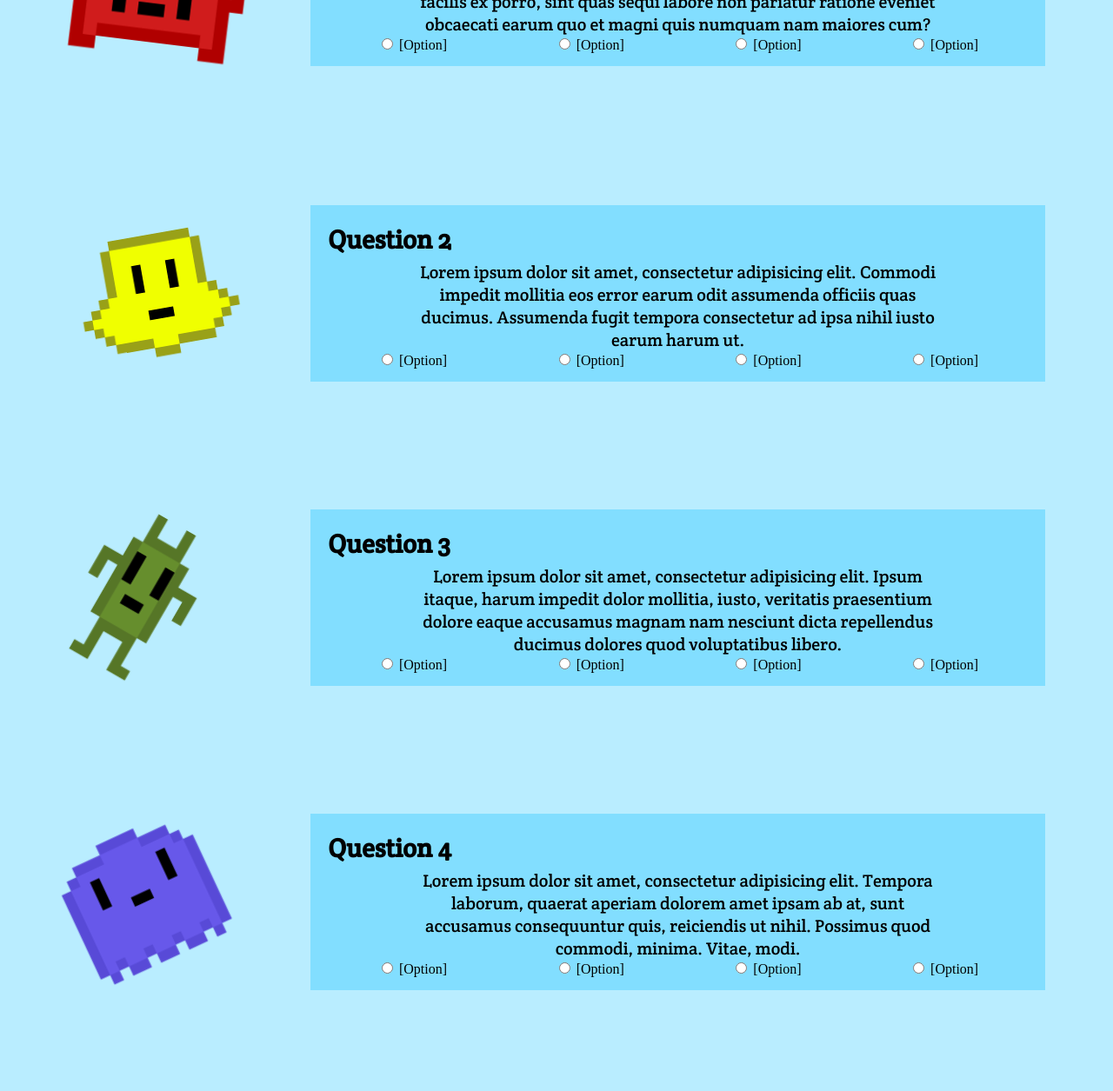
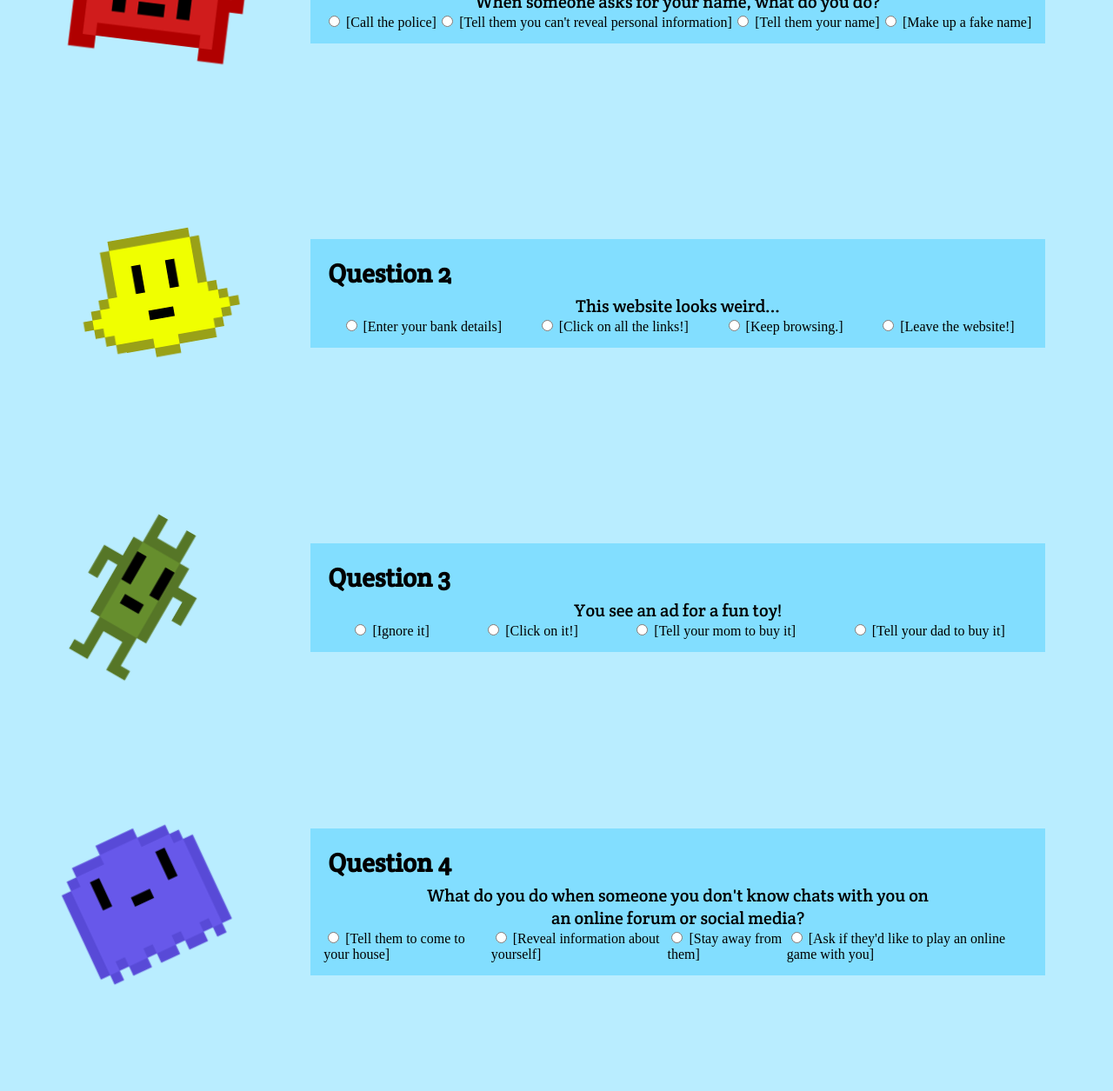
Before and after one commit to knighse/internetisfun, a website: page test.html in a window 1280 px wide. Shown: the part 635-1890 px from the top of the page at 87% size. Drawn offline with Linux system fonts and the light colour scheme.

Commit message:
replaced all remaining sample text

```diff
--- a/test.html
+++ b/test.html
@@ -23,16 +23,16 @@
 			<img src="./images/red.png" class="red">
 			<div class="question">
 				<h2>Question 1</h2>
-				<p>Lorem ipsum dolor sit amet, consectetur adipisicing elit. Culpa facilis ex porro, sint quas sequi labore non pariatur ratione eveniet obcaecati earum quo et magni quis numquam nam maiores cum?</p>
+				<p>When someone asks for your name, what do you do?</p>
 				<div class="options">
 				<div><input type="radio" name="question1" value="option11" id="option11">
-				<label for="option11">[Option]</label></div>
+				<label for="option11">[Call the police]</label></div>
 				<div><input type="radio" name="question1" value="option12" id="option12">
-				<label for="option12">[Option]</label></div>
+				<label for="option12">[Tell them you can't reveal personal information]</label></div>
 				<div><input type="radio" name="question1" value="option13" id="option13">
-				<label for="option13">[Option]</label></div>
+				<label for="option13">[Tell them your name]</label></div>
 				<div><input type="radio" name="question1" value="option14" id="option14">
-				<label for="option14">[Option]</label></div>
+				<label for="option14">[Make up a fake name]</label></div>
 				</div>
 			</div>
 		</section>
@@ -40,16 +40,16 @@
 			<img src="./images/yellow.png" class="yellow">
 			<div class="question">
 				<h2>Question 2</h2>
-				<p>Lorem ipsum dolor sit amet, consectetur adipisicing elit. Commodi impedit mollitia eos error earum odit assumenda officiis quas ducimus. Assumenda fugit tempora consectetur ad ipsa nihil iusto earum harum ut.</p>
+				<p>This website looks weird...</p>
 				<div class="options">
 				<div><input type="radio" name="question2" value="option21" id="option21">
-				<label for="option21">[Option]</label></div>
+				<label for="option21">[Enter your bank details]</label></div>
 				<div><input type="radio" name="question2" value="option22" id="option22">
-				<label for="option22">[Option]</label></div>
+				<label for="option22">[Click on all the links!]</label></div>
 				<div><input type="radio" name="question2" value="option23" id="option23">
-				<label for="option23">[Option]</label></div>
+				<label for="option23">[Keep browsing.]</label></div>
 				<div><input type="radio" name="question2" value="option24" id="option24">
-				<label for="option24">[Option]</label></div>
+				<label for="option24">[Leave the website!]</label></div>
 				</div>
 			</div>
 		</section>
@@ -57,16 +57,16 @@
 			<img src="./images/green.png" class="green">
 			<div class="question">
 				<h2>Question 3</h2>
-				<p>Lorem ipsum dolor sit amet, consectetur adipisicing elit. Ipsum itaque, harum impedit dolor mollitia, iusto, veritatis praesentium dolore eaque accusamus magnam nam nesciunt dicta repellendus ducimus dolores quod voluptatibus libero.</p>
+				<p>You see an ad for a fun toy!</p>
 				<div class="options">
 				<div><input type="radio" name="question3" value="option31" id="option31">
-				<label for="option31">[Option]</label></div>
+				<label for="option31">[Ignore it]</label></div>
 				<div><input type="radio" name="question3" value="option32" id="option32">
-				<label for="option32">[Option]</label></div>
+				<label for="option32">[Click on it!]</label></div>
 				<div><input type="radio" name="question3" value="option33" id="option33">
-				<label for="option33">[Option]</label></div>
+				<label for="option33">[Tell your mom to buy it]</label></div>
 				<div><input type="radio" name="question3" value="option34" id="option34">
-				<label for="option34">[Option]</label></div>
+				<label for="option34">[Tell your dad to buy it]</label></div>
 				</div>
 			</div>
 		</section>
@@ -74,16 +74,16 @@
 			<img src="./images/blue.png" class="blue">
 			<div class="question">
 				<h2>Question 4</h2>
-				<p>Lorem ipsum dolor sit amet, consectetur adipisicing elit. Tempora laborum, quaerat aperiam dolorem amet ipsam ab at, sunt accusamus consequuntur quis, reiciendis ut nihil. Possimus quod commodi, minima. Vitae, modi.</p>
+				<p>What do you do when someone you don't know chats with you on an online forum or social media?</p>
 				<div class="options">
 				<div><input type="radio" name="question4" value="option41" id="option41">
-				<label for="option41">[Option]</label></div>
+				<label for="option41">[Tell them to come to your house]</label></div>
 				<div><input type="radio" name="question4" value="option42" id="option42">
-				<label for="option42">[Option]</label></div>
+				<label for="option42">[Reveal information about yourself]</label></div>
 				<div><input type="radio" name="question4" value="option43" id="option43">
-				<label for="option43">[Option]</label></div>
+				<label for="option43">[Stay away from them]</label></div>
 				<div><input type="radio" name="question4" value="option44" id="option44">
-				<label for="option44">[Option]</label></div>
+				<label for="option44">[Ask if they'd like to play an online game with you]</label></div>
 				</div>
 			</div>
 		</section>
@@ -91,16 +91,16 @@
 			<img src="./images/purple.png" class="purple">
 			<div class="question">
 				<h2>Question 5</h2>
-				<p>Lorem ipsum dolor sit amet, consectetur adipisicing elit. Non illo sit repellat ducimus dolorem est quasi delectus, repellendus, ad laborum dicta voluptatem! Ut minima dignissimos maxime iure, est velit veniam!</p>
+				<p>Hmm... you clicked on the download button for a pony game, but it downloaded dblast-driver-updater.exe</p>
 				<div class="options">
 				<div><input type="radio" name="question5" value="option51" id="option51">
-				<label for="option51">[Option]</label></div>
+				<label for="option51">[That's not right. Don't run it!]</label></div>
 				<div><input type="radio" name="question5" value="option52" id="option52">
-				<label for="option52">[Option]</label></div>
+				<label for="option52">[I want to play the pony game. Run it!]</label></div>
 				<div><input type="radio" name="question5" value="option53" id="option53">
-				<label for="option53">[Option]</label></div>
+				<label for="option53">[Move the file to your desktop first, then run it]</label></div>
 				<div><input type="radio" name="question5" value="option54" id="option54">
-				<label for="option54">[Option]</label></div>
+				<label for="option54">[Click the download button again]</label></div>
 				</div>
 			</div>
 		</section>
```
Also changed, not shown: info.html (+1 -1 lines).
